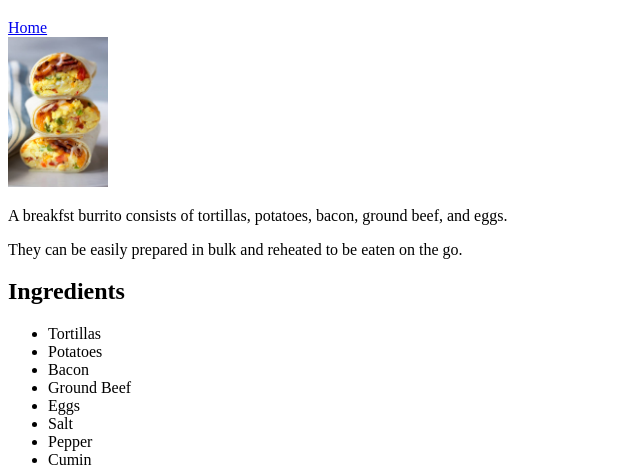
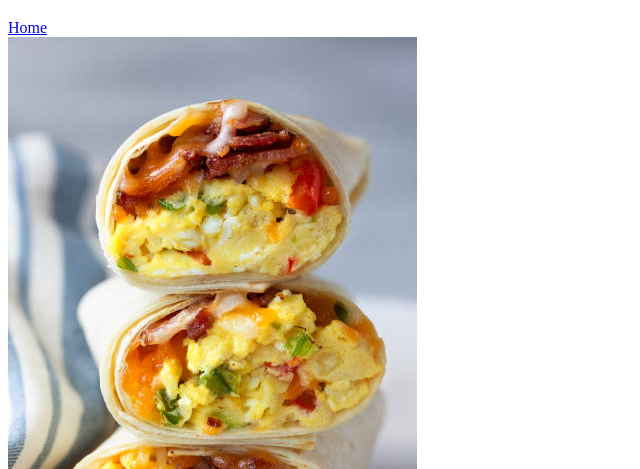
Before and after one commit to Rubix44922/odin-recipes, a plain HTML site: page recipes/breakfast-burritos.html in a window 1280 px wide. Shown: the part 61-530 px from the top of the page, without its empty margins (0-640 px from the left). Drawn offline with Linux system fonts and the light colour scheme.

Commit message:
Update breakfast burrito image

```diff
--- a/recipes/breakfast-burritos.html
+++ b/recipes/breakfast-burritos.html
@@ -9,7 +9,7 @@
     <h1>Breakfast Burritos</h1>
     <a href="../index.html">Home</a>
     <br>
-    <img src="../images/odin-breakfast-burrito.jpg" style="width: 100px" alt="Breakfast Burrito">
+    <img src="../images/odin-breakfast-burrito.jpg" alt="Breakfast Burrito">
     <p>A breakfst burrito consists of tortillas, potatoes, bacon, ground beef, and eggs.</p>
     <p>They can be easily prepared in bulk and reheated to be eaten on the go.</p>
     <h2>Ingredients</h2>
```
